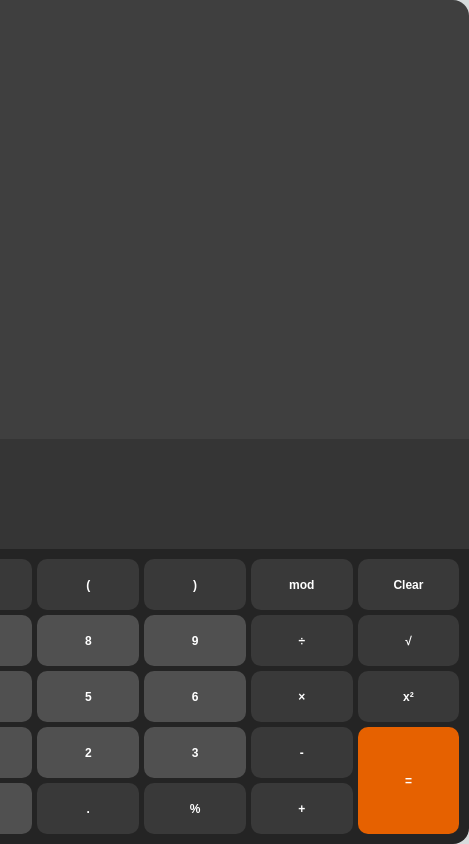
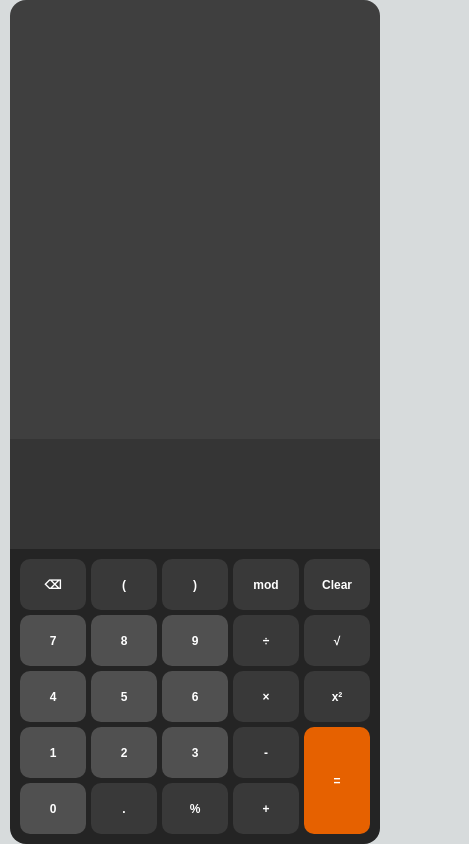
Before and after one commit to faisal-bagaziy/gnome-style-calculator, a plain HTML site: page index.html in a window 390 px wide. Shown: the whole page, 469 px wide, since content can reach past the window. Drawn offline with Linux system fonts and the light colour scheme.

Commit message:
fixed style

```diff
--- a/styles/style.css
+++ b/styles/style.css
@@ -115,3 +115,9 @@ main{
 .equationHolder{
   display: flex;
 }
+
+@media (max-width: 480px) {
+  main {
+    width: 370px;
+  }
+}
```
